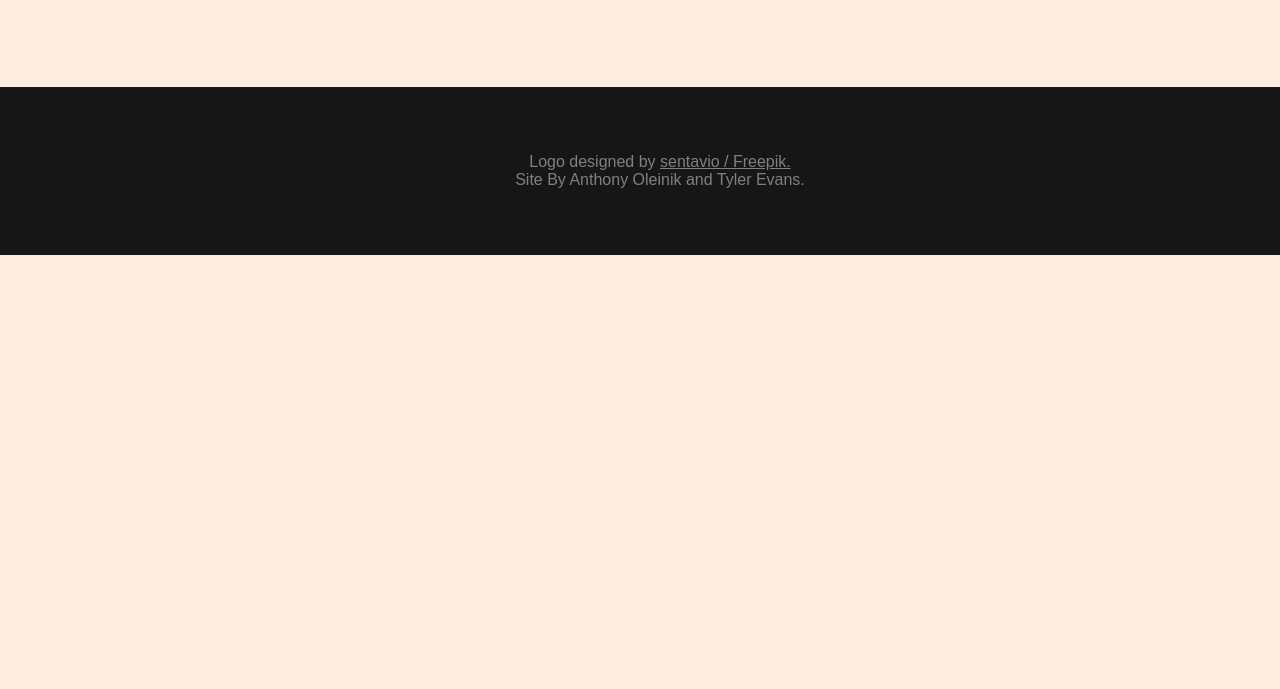
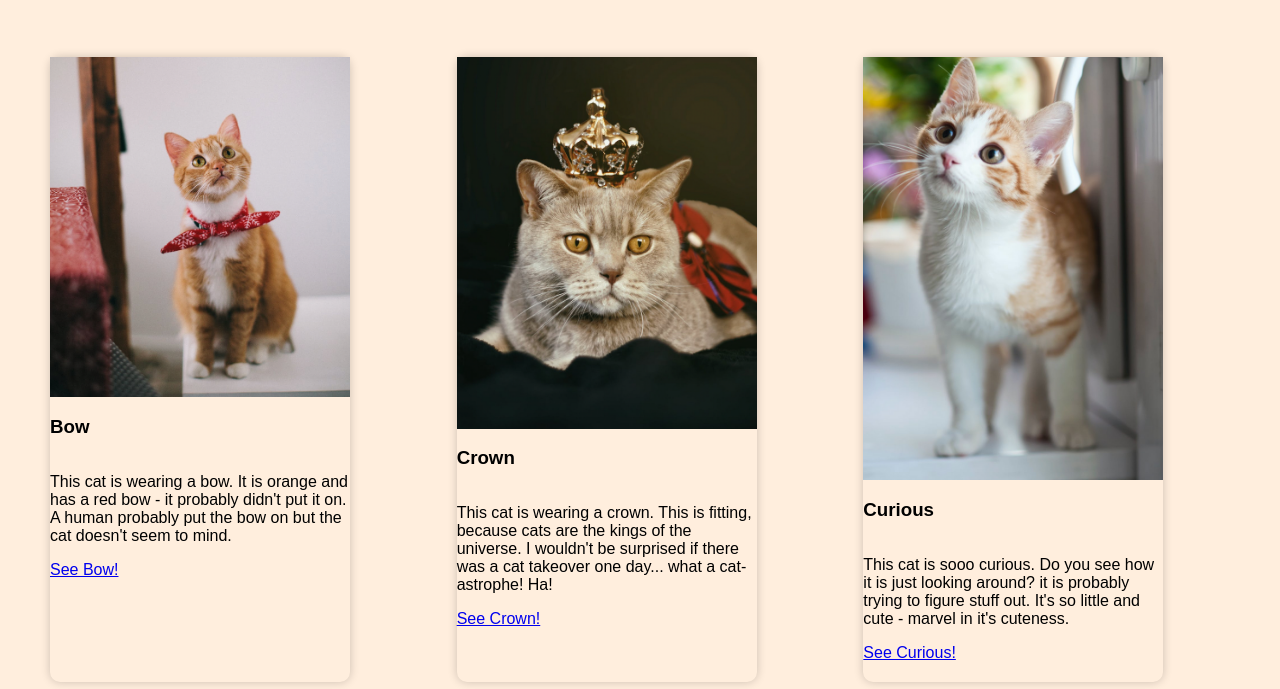
Before and after one commit to antholeole/secoms319, a plain HTML site: page pets.html in a window 1280 px wide. Shown: the part 67-756 px from the top of the page. Drawn offline with Linux system fonts and the light colour scheme; a web font is replaced by a local one.

Commit message:
updated to use files from root folder

```diff
--- a/pets.html
+++ b/pets.html
@@ -11,7 +11,7 @@
     <link href="https://fonts.cdnfonts.com/css/source-serif-pro" rel="stylesheet">
     <script src="https://kit.fontawesome.com/67613cf82c.js" crossorigin="anonymous"></script>
     <link rel="stylesheet" href="/styles/pets.css">
-    <script src="scripts/pets.js"></script>
+    <script src="pets.js"></script>
     <title>Pet Store</title>
 </head>
 <body>
@@ -21,7 +21,7 @@
             <li class="spacer"></li>
             <li><a href="index.html">Home</a></li>
             <li class="active hl">Pets</li>
-            <li>About</li>
+            <li><a href="contact.html">About</a></li>
         </ul>
     </nav>
     <template id="pet-card" class="pet-card">
--- /dev/null
+++ b/pets.js
@@ -0,0 +1,36 @@
+const request = new XMLHttpRequest();
+request.open('GET', "data.json");
+request.responseType = 'json';
+request.send();
+
+request.onload = function () {
+    const pets = request.response;
+    const petSlot = document.getElementById('pets');
+    Object.keys(pets.pets).forEach(petId => {
+        const pet = pets.pets[petId];
+        const html = [
+            `<pet-card>`,
+            `<img slot="img" src="/pets/${pet.id}.png">`,
+            `<h3 slot="name">${pet.name}</h3>`,
+            `<p slot="body">${pet.desc}</p>`,
+            `<a slot="link" href="/pet.html?pet=${pet.id}">See ${pet.name}!</a>`,
+            `</pet-card>`
+        ].join('');
+
+        petSlot.innerHTML += html;
+    });
+}
+
+customElements.define(
+    "pet-card",
+    class extends HTMLElement {
+      constructor() {
+        super();
+        let template = document.getElementById("pet-card");
+        let templateContent = template.content;
+
+        const shadowRoot = this.attachShadow({ mode: "open" });
+        shadowRoot.appendChild(templateContent.cloneNode(true));
+      }
+    }
+  );
```
